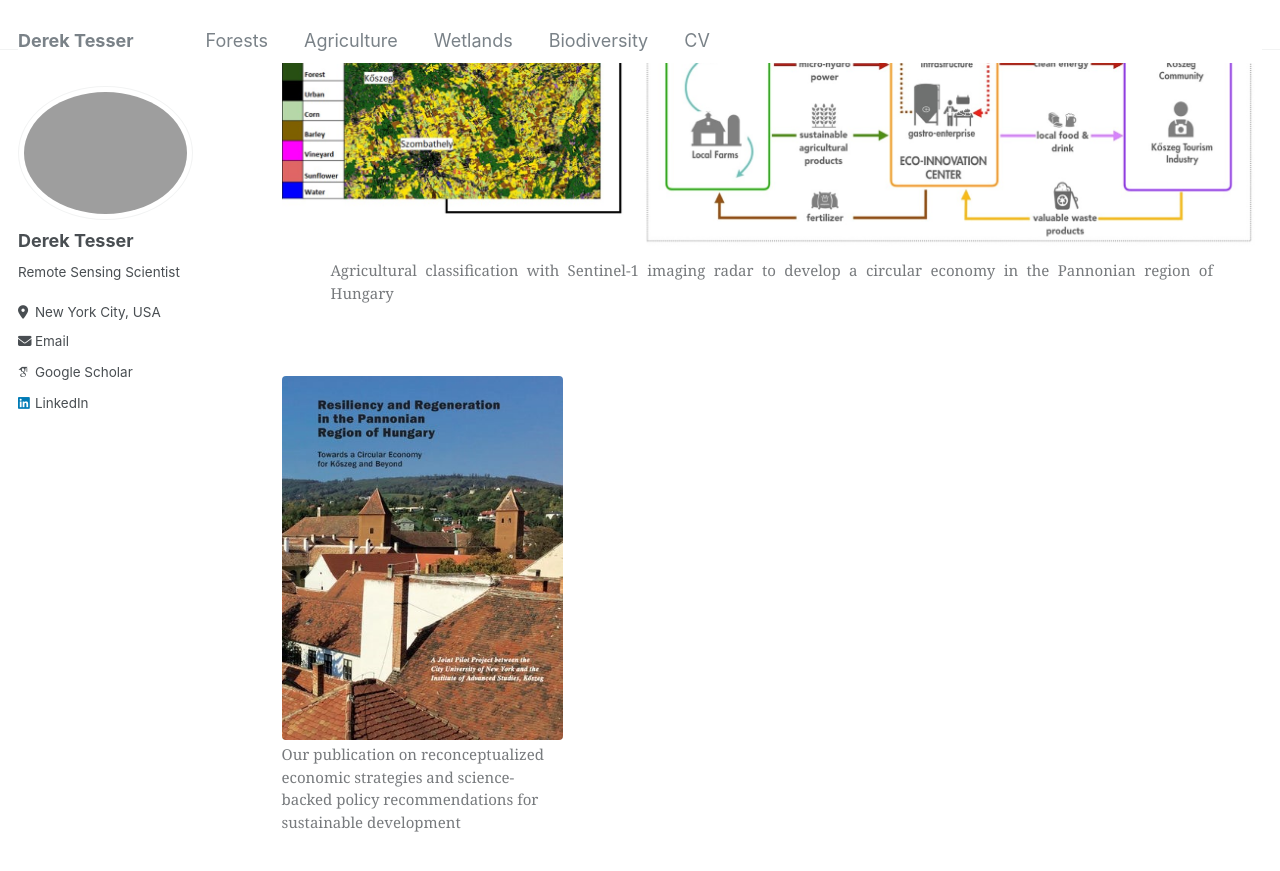
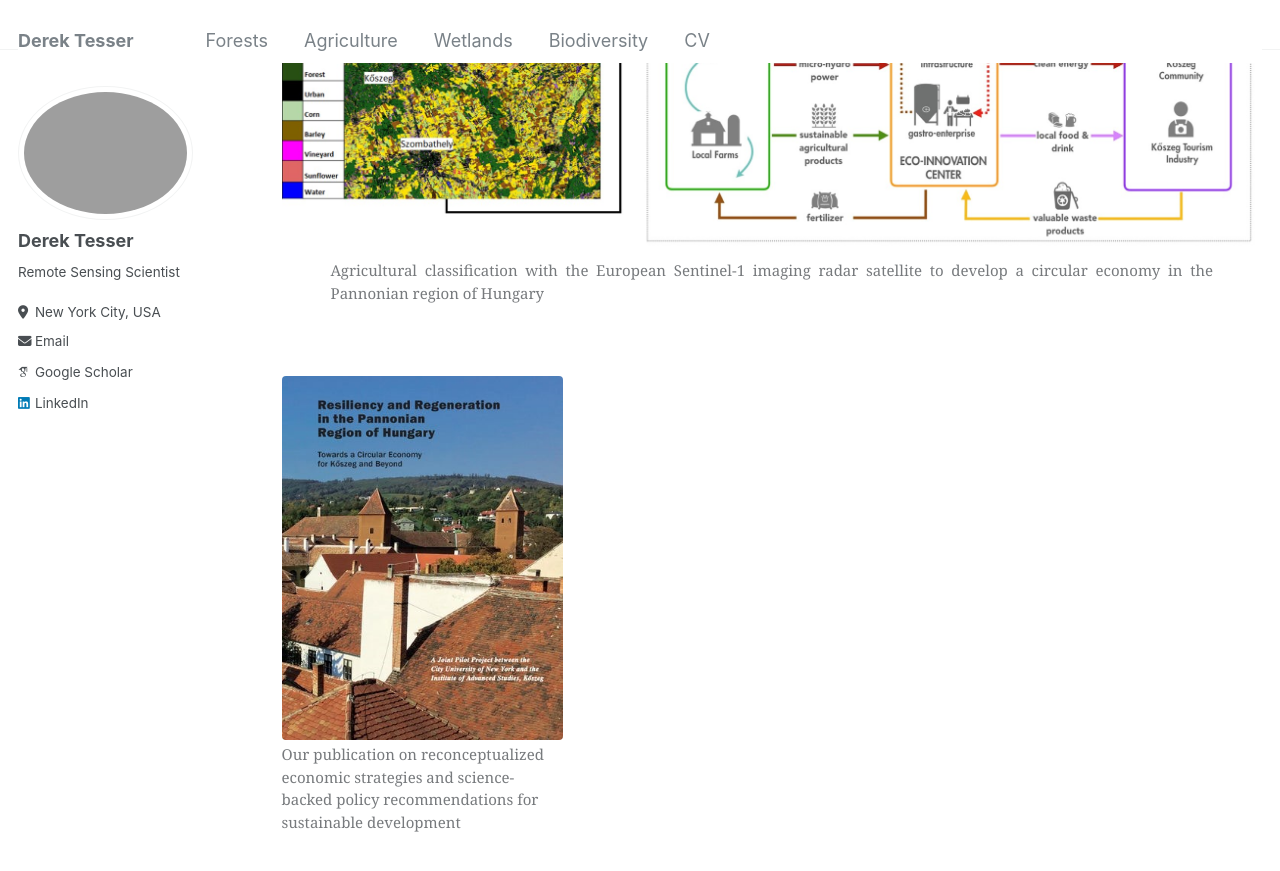
Before and after one commit to dstesser/dstesser.github.io, a Jekyll site: the page built from _pages/agriculture.md, in a window 1280 px wide and 900 px high, scrolled down 1266 px. Shown: the top 871 px of the window. Built offline with Jekyll 4.4.1, drawn with Linux system fonts in a browser that asks for light colours; some web fonts are replaced.

Commit message:
Update agriculture.md

```diff
--- a/_pages/agriculture.md
+++ b/_pages/agriculture.md
@@ -40,7 +40,7 @@ Update text here on what we did for agriclture inventories to reinvision circula
 <div style="text-align:center;">
     <figure style="display:inline-block;">
         <img src="https://raw.githubusercontent.com/dstesser/dstesser.github.io/master/images/pannonian_circular_economy.jpg" style="width: 100%;">
-        <figcaption style="font-size: 15px; max-width: 90%; text-align:justify; margin: 0 auto; margin-top: -15px;">Agricultural classification with Sentinel-1 imaging radar to develop a circular economy in the Pannonian region of Hungary</figcaption>
+        <figcaption style="font-size: 15px; max-width: 90%; text-align:justify; margin: 0 auto; margin-top: -15px;">Agricultural classification with the European Sentinel-1 imaging radar satellite to develop a circular economy in the Pannonian region of Hungary</figcaption>
     </figure>
 </div>
 
```
